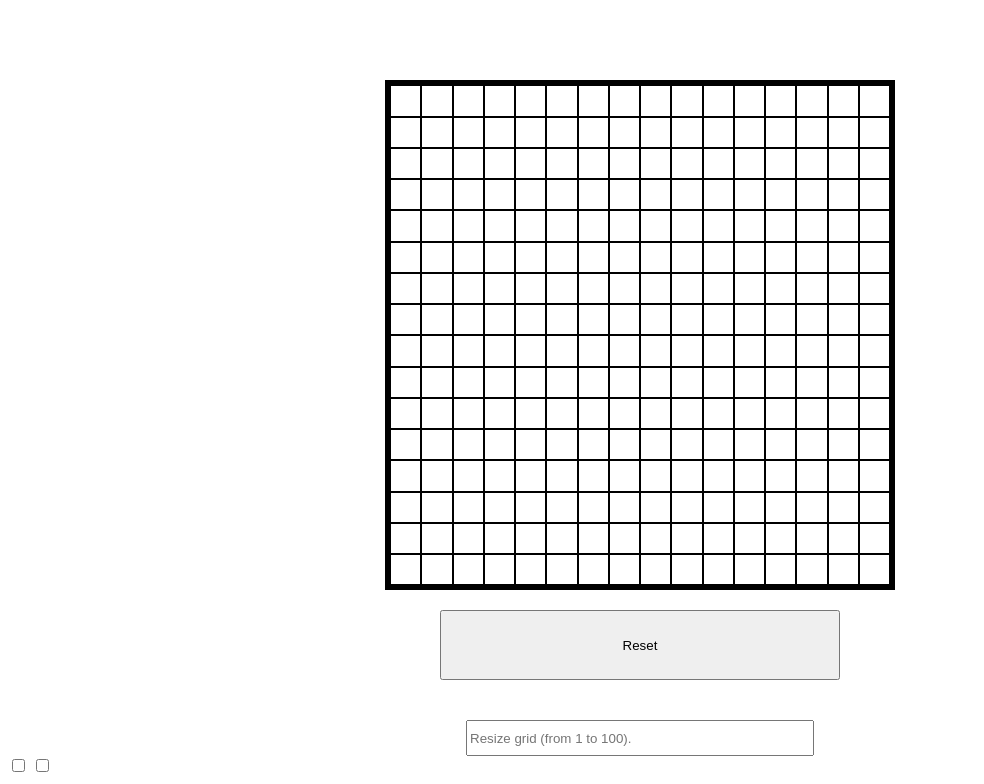
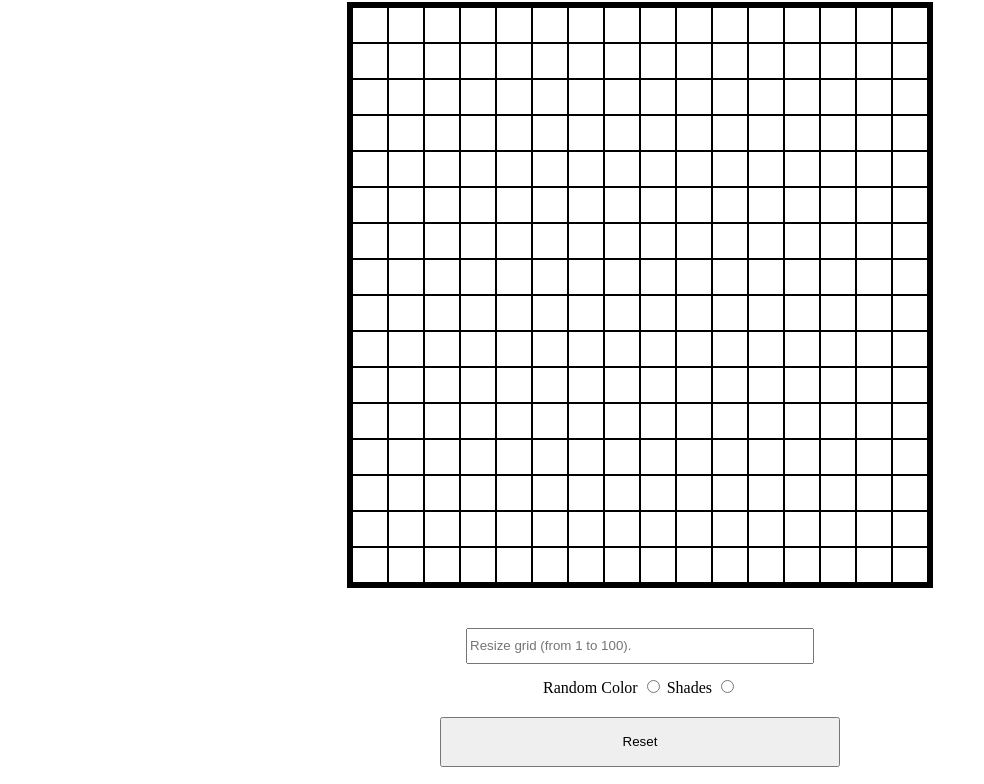
Before and after one commit to S460s/etch-a-sketch, a plain HTML site: page index.html in a window 1280 px wide. Shown: the part 78-862 px from the top of the page, without its empty margins (0-984 px from the left). Drawn offline with Linux system fonts and the light colour scheme.

Commit message:
Changed the checkboxes to radio buttons

```diff
--- a/index.html
+++ b/index.html
@@ -10,27 +10,27 @@
     <h1>Etch-A-Sketch</h1>
 
     <div id="container"></div>
-
-    <footer>
-        <button id="reset">Reset</button>
     <form action="">
     <label for="squares">
         <input onchange="changeSize()" id="squares" type="number" min="1" max="100" placeholder="Resize grid (from 1 to 100). ">
     </label>
 
+    <div id="options">
+        <label>Random Color
+            <input name="modes" id="randomColor" type="radio">
+        <label for="randomColor">
 
-            <label>
-                <input id="randomColor" type="checkbox">
+        <label for="darker">Shades
+            <input name="modes" id="darker" type="radio">
         </label>
 
-            <label>
-                <input id="darker" type="checkbox">
-            </label>
+    </div>
+
         </form>
+        <button id="reset">Reset</button>
 
 
 
-    </footer>
 
     <script src="script.js"></script>
 </body>
--- a/script.js
+++ b/script.js
@@ -12,10 +12,8 @@ function createCells(num = 16) {
 
 function changeColor() {
     let cells = document.querySelectorAll(".cell")
-
     cells.forEach((div) => {
         let num2 = 255;
-
         div.addEventListener("mouseenter", () =>{
             if (document.querySelector("#darker").checked) {
                 num2 = num2 - 255/10
--- a/style.css
+++ b/style.css
@@ -3,11 +3,11 @@ h1{
 }
 
 #container{
-    width: 500px;
-    height: 500px;
+    width: 45vmax;
+    height: 45vmax;
     border: solid black 5px;
     margin: auto;
-    margin-top: 100px;
+    margin-top: 1vw;
     display: grid;
 }
 .cell{
@@ -20,7 +20,7 @@ h1{
     display: block;
     margin: auto;
     width: 400px;
-    height: 70px;
+    height: 50px;
     margin-top: 20px;
 }
 
@@ -31,3 +31,8 @@ h1{
     margin: auto;
     margin-top: 40px;
 }
+#options{
+    margin-top: 1vmax;
+    display: flex;
+    justify-content: space-around;
+}
```
Lines whose indentation alone changed are shown as unchanged.
